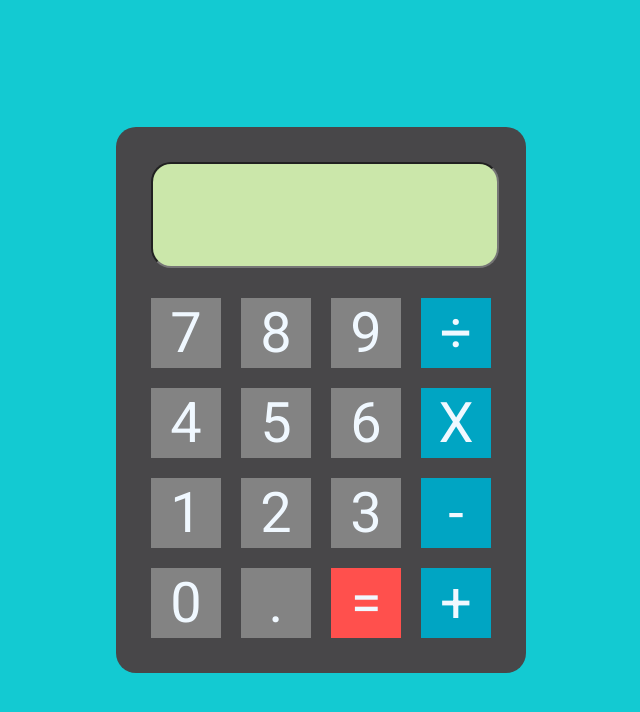
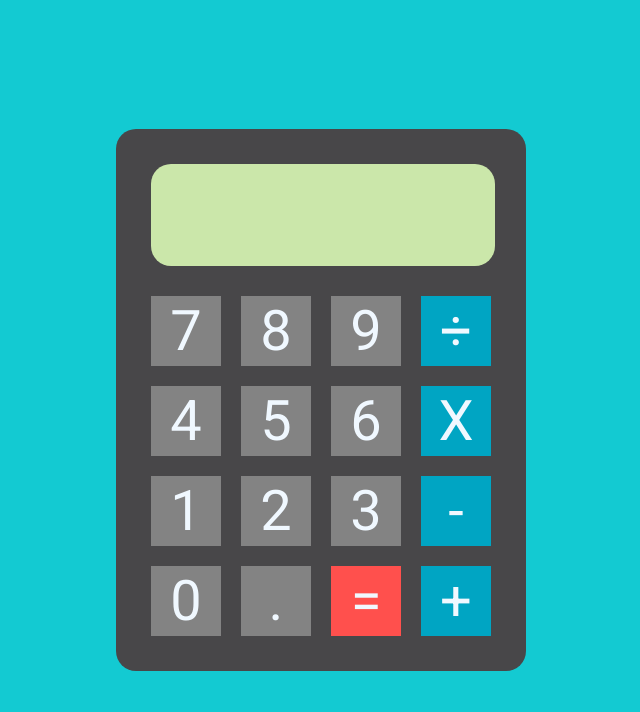
Before and after one commit to ismaFerrari/Calculator-100-landlady-, a plain HTML site: page index.html in a window 1280 px wide. Shown: the whole page, without its empty margins (319-959 px from the left). Drawn offline with Linux system fonts and the light colour scheme.

Commit message:
display border

```diff
--- a/style.css
+++ b/style.css
@@ -32,6 +32,13 @@ body {
     border-radius: 20px;
     font-family: "Digital-7";
     font-size: 3.5em;
+    text-align: right;
+    border: 0;
+
+}
+
+.display:focus{
+    outline: 0;
 }
 
 .buttons-container {
```
